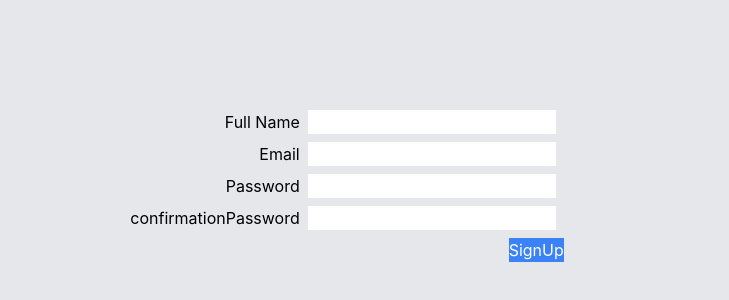
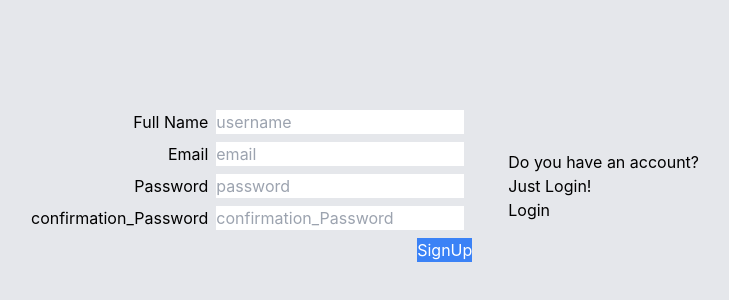
Before and after one commit to TheBest125/hotel-booking-frontend, a React (Create React App) app: page /register in a window 1280 px wide. Shown: the part 214-514 px from the top of the page, without its empty margins (293-1022 px from the left). Built offline with nearby package versions, Linux system fonts and the light colour scheme; no server answers.

Commit message:
add navigate

```diff
--- a/src/components/auth/register.jsx
+++ b/src/components/auth/register.jsx
@@ -1,16 +1,17 @@
 import React, { useEffect, useState } from 'react';
 import { useDispatch } from 'react-redux';
+import { useNavigate, Link } from 'react-router-dom';
 import { registerUser } from '../../redux/login/login';
-// import { fetchUserAPI } from '../../redux/reducers/authReducers';
 
-/* eslint-disable-next-line jsx-a11y/label-has-associated-control */
+
 const Register = () => {
   const dispatch = useDispatch();
+  const navigate = useNavigate();
   const [enteredName, setName] = useState('');
   const [enteredEmail, setEnteredEmail] = useState('');
   const [enteredPassword, setEnteredPassword] = useState('');
   const [enteredConfirmationPassword, setEnteredConfirmationPassword] = useState('');
-  const [error, setError] = useState(null);
+  const [error, setError] = useState('');
 
   useEffect(() => {
     dispatch(registerUser());
@@ -38,10 +39,11 @@ const Register = () => {
       name: enteredName,
       email: enteredEmail,
       password: enteredPassword,
-      confirmationPassword: enteredConfirmationPassword,
+      confirmation_Password: enteredConfirmationPassword,
     };
 
     dispatch(registerUser(userData));
+    navigate('/Login');
   };
 
   return (
@@ -50,9 +52,10 @@ const Register = () => {
         onSubmit={submitHandler}
         className="flex flex-col gap-2 items-end p-9 w-sm-3/4"
       >
-        <div className="form-group ">
+        <div className="form-group">
           <label>Full Name</label>
           <input
+            placeholder="username"
             className="form-control mx-2"
             type="name"
             value={enteredName}
@@ -63,6 +66,7 @@ const Register = () => {
         <div className="form-group ">
           <label>Email</label>
           <input
+            placeholder="email"
             className="form-control mx-2"
             type="email"
             value={enteredEmail}
@@ -73,6 +77,7 @@ const Register = () => {
         <div className="form-group ">
           <label>Password</label>
           <input
+            placeholder="password"
             className="form-control mx-2"
             type="password"
             value={enteredPassword}
@@ -81,8 +86,9 @@ const Register = () => {
           />
         </div>
         <div className="form-group ">
-          <label>confirmationPassword</label>
+          <label>confirmation_Password</label>
           <input
+            placeholder="confirmation_Password"
             className="form-control mx-2"
             type="password"
             value={enteredConfirmationPassword}
@@ -98,7 +104,13 @@ const Register = () => {
             error && <div className="alert alert-danger">{error.message}</div>
           }
       </form>
+      <div className="links">
+        <h3>Do you have an account?</h3>
+        <p>Just Login!</p>
+        <Link to="/Login">Login</Link>
     </div>
+    </div>
+
   );
 };
 
```
